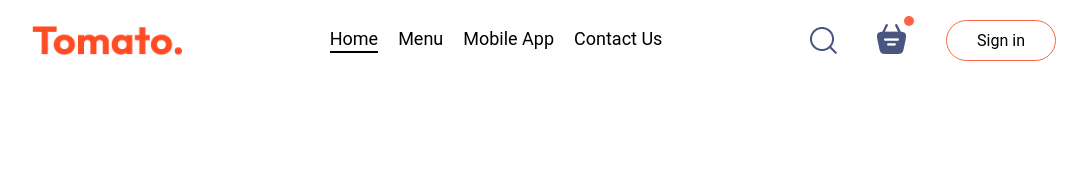
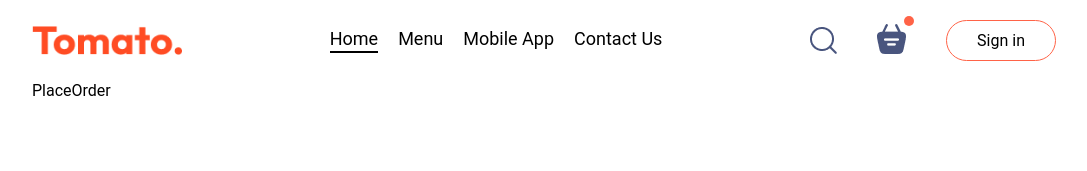
Before and after one commit to YashKulat01/Domato_Food_Delivery_App, a React (Vite) app in the folder FrontEnd/: page /placeOrder in a window 1280 px wide. Shown: the top 171 px of the page, without its empty margins (96-1183 px from the left). Built offline with nearby package versions, Linux system fonts and the light colour scheme.

Commit message:
basic-routing-done

```diff
--- a/FrontEnd/src/App.jsx
+++ b/FrontEnd/src/App.jsx
@@ -1,10 +1,42 @@
+import { createBrowserRouter, RouterProvider } from 'react-router-dom'
 import './App.css'
-import NavBar from './Components/NavBar/NavBar'
+import Layout from './Pages/Routes/Layout'
+import Home from './Pages/Home/Home'
+import PlaceOrder from './Pages/PlaceOrder/PlaceOrder'
+import Cart from './Pages/Cart/Cart'
 
 export default function App() {
-  return(
+
+  // ALL Routes.........................................
+  const routes = createBrowserRouter([
+    // Main Layout path.................................
+    {
+      path: "/",
+      element: <Layout />,
+      // Children Routes..............................
+      children: [
+        // HOme path........................
+        {
+          path: "/",
+          element: <Home />
+        },
+        // Cart Path.........................
+        {
+          path: "/cart",
+          element: <Cart />
+        },
+        // Place Order Path........................
+        {
+          path: "/placeOrder",
+          element: <PlaceOrder />
+        },
+      ]
+    }
+  ])
+
+  return (
     <div className='app'>
-      <NavBar/>
+      <RouterProvider router={routes} />
     </div>
   )
 }
--- /dev/null
+++ b/FrontEnd/src/Pages/Cart/Cart.jsx
@@ -0,0 +1,9 @@
+import React from 'react'
+
+import './Cart.css'
+
+export default function Cart() {
+  return (
+    <div>Cart</div>
+  )
+}
--- /dev/null
+++ b/FrontEnd/src/Pages/Home/Home.jsx
@@ -0,0 +1,9 @@
+import React from 'react'
+
+import './Home.css'
+
+export default function Home() {
+  return (
+    <div>Home</div>
+  )
+}
--- /dev/null
+++ b/FrontEnd/src/Pages/PlaceOrder/PlaceOrder.jsx
@@ -0,0 +1,9 @@
+import React from 'react'
+
+import './PlaceOrder.css'
+
+export default function PlaceOrder() {
+  return (
+    <div>PlaceOrder</div>
+  )
+}
--- /dev/null
+++ b/FrontEnd/src/Pages/Routes/Layout.jsx
@@ -0,0 +1,16 @@
+import React from 'react'
+
+import {Outlet} from 'react-router-dom'
+
+import NavBar from '../../Components/NavBar/NavBar'
+
+export default function Layout() {
+
+
+    return (
+        <>
+            <NavBar />
+            <Outlet/>
+        </>
+    )
+}
```
Also changed, not shown: FrontEnd/src/Pages/Cart/Cart.css (added), FrontEnd/src/Pages/Home/Home.css (added), FrontEnd/src/Pages/PlaceOrder/PlaceOrder.css (added).
